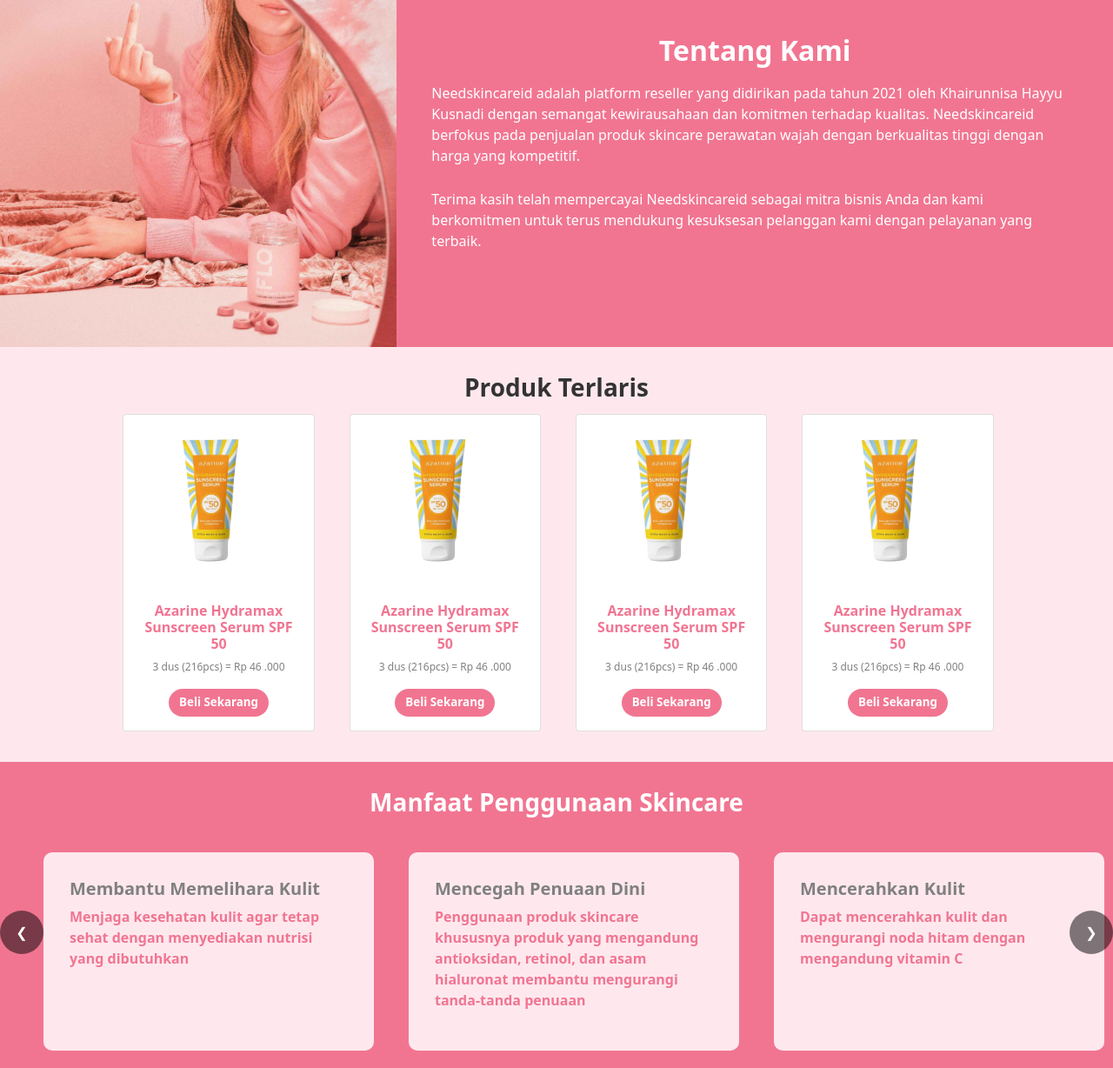
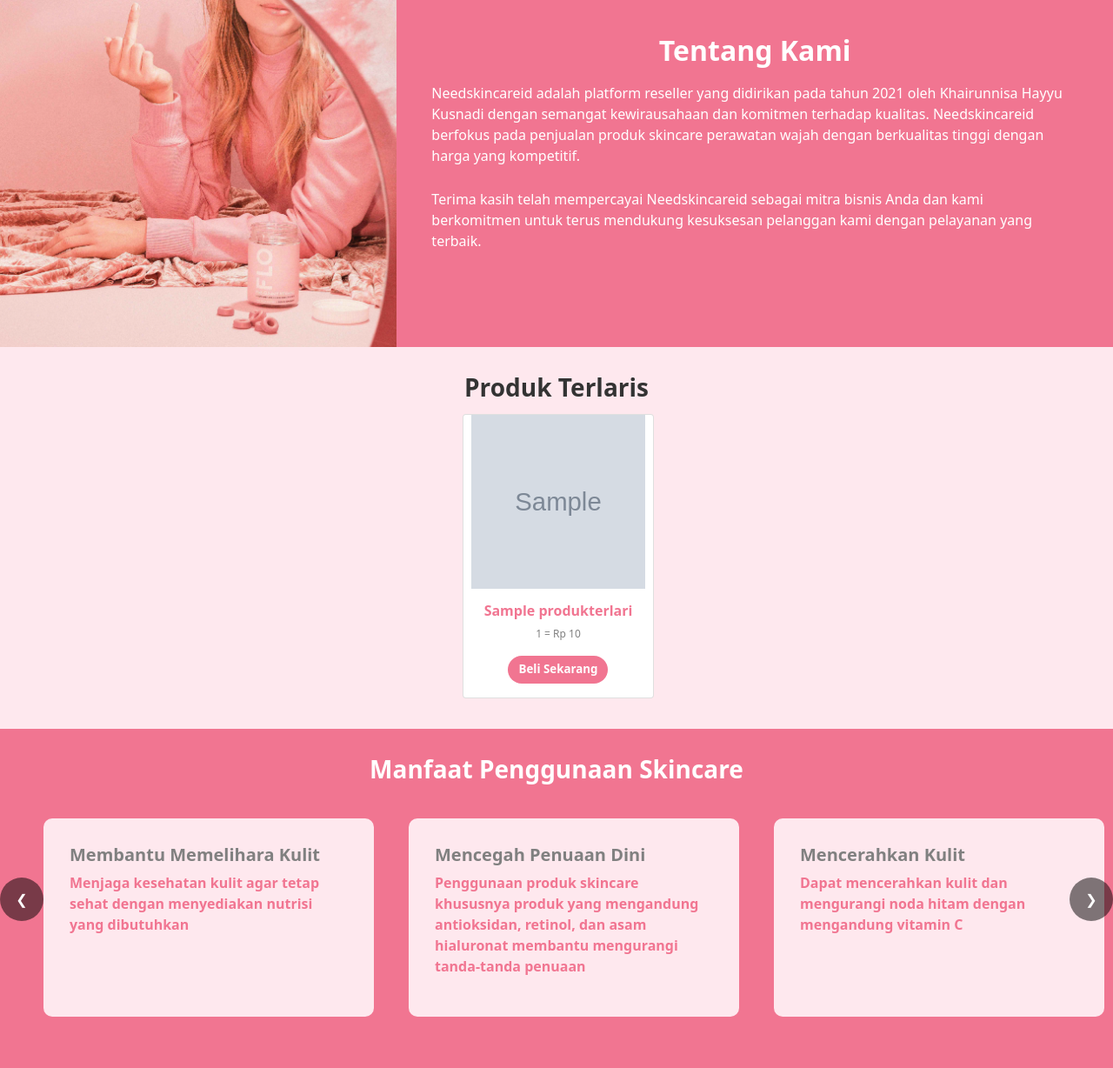
Before and after one commit to deskastudio/needskincareid, a Flask app: page / in a window 1280 px wide. Shown: the part 803-2031 px from the top of the page at 87% size. Run offline with Flask 3, Linux system fonts and the light colour scheme; grey boxes marked "Sample" are stand-in pictures; a database or web service that is not in the repository returns one stand-in record (values such as "Sample title"); some libraries are stand-ins or nearby versions.

Commit message:
produk terlaris

```diff
--- a/app.py
+++ b/app.py
@@ -29,7 +29,8 @@
 
 @app.route('/')
 def index():
-    return render_template('index.html')
+    produkTerlaris = db.produkTerlaris.find()
+    return render_template('index.html', produkTerlaris=produkTerlaris)
 
 @app.route('/registerUser', methods=['POST', 'GET'])
 def register_user():
--- a/templates/index.html
+++ b/templates/index.html
@@ -108,45 +108,24 @@
       </div>
     <!-- Tentang kami end -->
 
-    <!-- Produk Terlaris start -->
+    <!-- produk terlaris start -->
     <section class="product-container" style="background-color: #FEE8EE;">
       <h3 class="fw-bold text-center" style="padding-top: 30px; color: #333333">Produk Terlaris</h3>
-      <div class="product-card">
-        <div class="card">
-          <img src="../static/img/produk/hydramax-ss.png" alt="..." class="image">
-          <div class="card-body">
-            <h5 class="card-title">Azarine Hydramax Sunscreen Serum SPF 50</h5>
-            <p class="card-text">3 dus (216pcs) = Rp 46 .000</p>
+      <div class="product-card d-flex justify-content-center flex-wrap">
+        {% for data in produkTerlaris %}
+        <div class="card d-flex justify-content-center align-items-center">
+          <img src="../static/assets/imgProdukTerlaris/{{data.photo}}" alt="..." class="image">
+          <div class="card-body text-center">
+            <h5 class="card-title">{{data.nama_produk}}</h5>
+            <p class="card-text">{{data.total_dus}} = Rp {{data.harga_per_pcs}}</p>
             <button class="btn">Beli Sekarang</button>
           </div>
         </div>
-        <div class="card">
-          <img src="../static/img/produk/hydramax-ss.png" alt="..." class="image">
-          <div class="card-body">
-            <h5 class="card-title">Azarine Hydramax Sunscreen Serum SPF 50</h5>
-            <p class="card-text">3 dus (216pcs) = Rp 46 .000</p>
-            <button class="btn">Beli Sekarang</button>
-          </div>
-        </div>
-        <div class="card">
-          <img src="../static/img/produk/hydramax-ss.png" alt="..." class="image">
-          <div class="card-body">
-            <h5 class="card-title">Azarine Hydramax Sunscreen Serum SPF 50</h5>
-            <p class="card-text">3 dus (216pcs) = Rp 46 .000</p>
-            <button class="btn">Beli Sekarang</button>
-          </div>
-        </div>
-        <div class="card">
-          <img src="../static/img/produk/hydramax-ss.png" alt="..." class="image">
-          <div class="card-body">
-            <h5 class="card-title">Azarine Hydramax Sunscreen Serum SPF 50</h5>
-            <p class="card-text">3 dus (216pcs) = Rp 46 .000</p>
-            <button class="btn">Beli Sekarang</button>
-          </div>
-        </div>
+        {% endfor %}
       </div>
     </section>
-      <!-- produk terlaris end -->
+
+    <!-- produk terlaris end     -->
 
 
     <!-- manfaat start  -->
```
Also changed, not shown: templates/editDataProduk.html (+4 -4 lines), templates/editDataProdukTerlaris.html (+4 -4 lines), templates/tambahDataProduk.html (+4 -4 lines), templates/tambahDataProdukTerlaris.html (+4 -4 lines), static/assets/imgProdukTerlaris/Screenshot_2023-12-02_090428.png (added), static/assets/imgProdukTerlaris/Screenshot_2023-12-02_102428.png (added).
